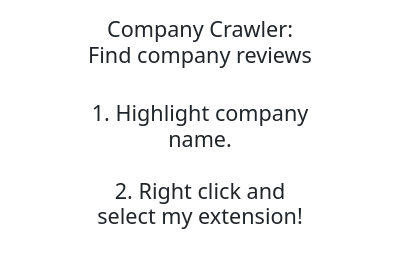
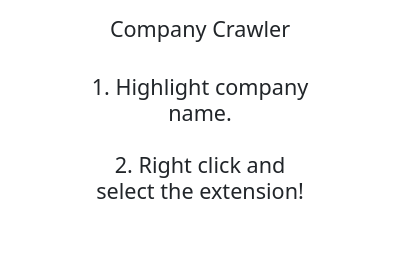
Before and after one commit to Kody-12/Company-Crawler, a browser extension: page popup.html in a window 400 px wide. Drawn offline with nearby package versions, Linux system fonts and the light colour scheme.

Commit message:
wording changes

```diff
--- a/popup.html
+++ b/popup.html
@@ -11,10 +11,10 @@
 
     <!-- this is what shows when you select extension in extension menu -->
     <div class="container mt-3 text-center" style="width: 250px; height: 250px; background: white;">
-        <h4>Company Crawler: Find company reviews</h4>
+        <h4>Company Crawler</h4>
         <br>
         <h4>1. Highlight company name.<br><br>
-            2. Right click and select my extension!</h4>
+            2. Right click and select the extension!</h4>
     </div>
 
 </body>
```
Also changed, not shown: manifest.json, 1 other file.
